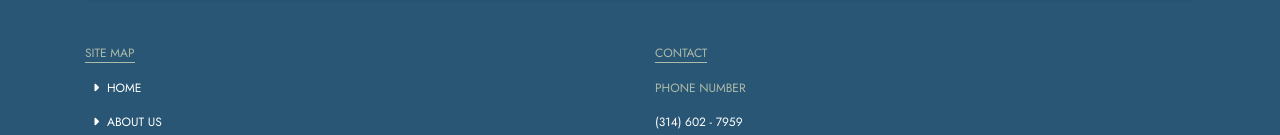
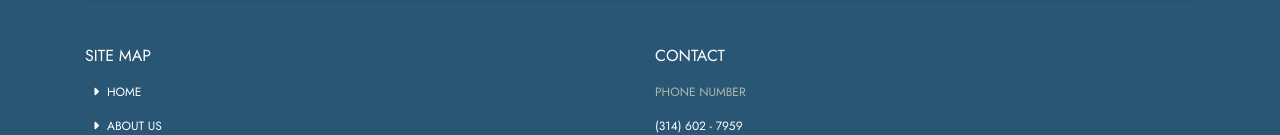
Before and after one commit to lehmannkylej/gat-web-source, a plain HTML site: page index.html in a window 1280 px wide. Shown: the part 969-1104 px from the top of the page. Drawn offline with nearby package versions, Linux system fonts and the light colour scheme.

Commit message:
Update main.css

```diff
--- a/resources/css/main.css
+++ b/resources/css/main.css
@@ -197,7 +197,7 @@ iframe {
 
 
 /* FOOTER */
-footer, h6 {
+footer {
   font-size: 12px;
 }
 
@@ -234,11 +234,8 @@ footer ul > ul a {
 }
 
 h6 {
-  display: inline-block;
   margin: 1rem 0 0 0;
-  border-bottom: solid 1px var(--gray);
   padding: 2px 0;
-  color: var(--gray);
 }
 
 footer i {
@@ -254,7 +251,7 @@ footer a:hover i, footer a:focus i {
   color: var(--green);
 }
 
-footer p {
+footer p, h6 {
   color: #fff;
 }
 
```
